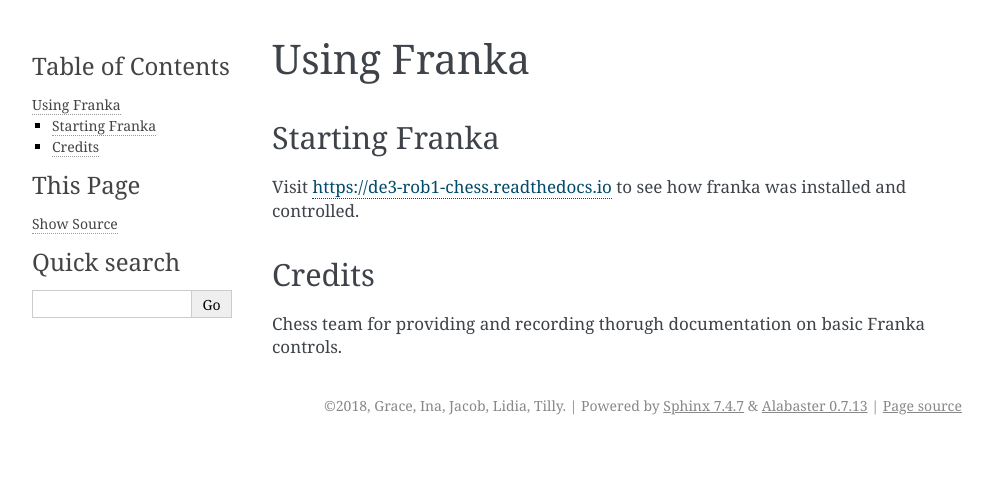
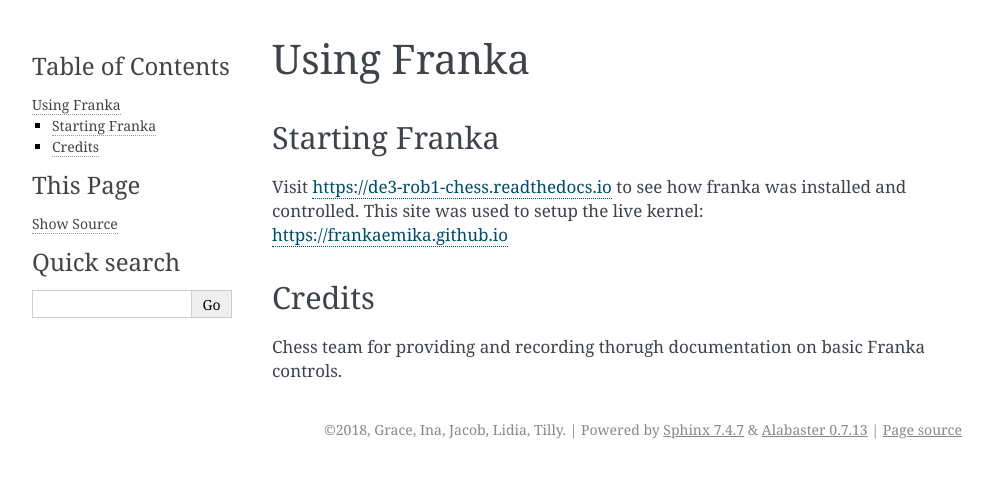
Before and after one commit to gracechin/DE3-ROB1-FEEDING, a Sphinx documentation site: the page built from docs/source/franka.rst, in a window 1280 px wide. Shown: the top 478 px of the page, without its empty margins (148-1141 px from the left). Built offline with Sphinx 7.4.7, drawn with Linux system fonts in a browser that asks for light colours.

Commit message:
Update franka.rst

```diff
--- a/docs/source/franka.rst
+++ b/docs/source/franka.rst
@@ -6,6 +6,7 @@
 ^^^^^^^^^^^^^^^
 
 Visit https://de3-rob1-chess.readthedocs.io to see how franka was installed and controlled.
+This site was used to setup the live kernel: https://frankaemika.github.io
 
 
 Credits
```
